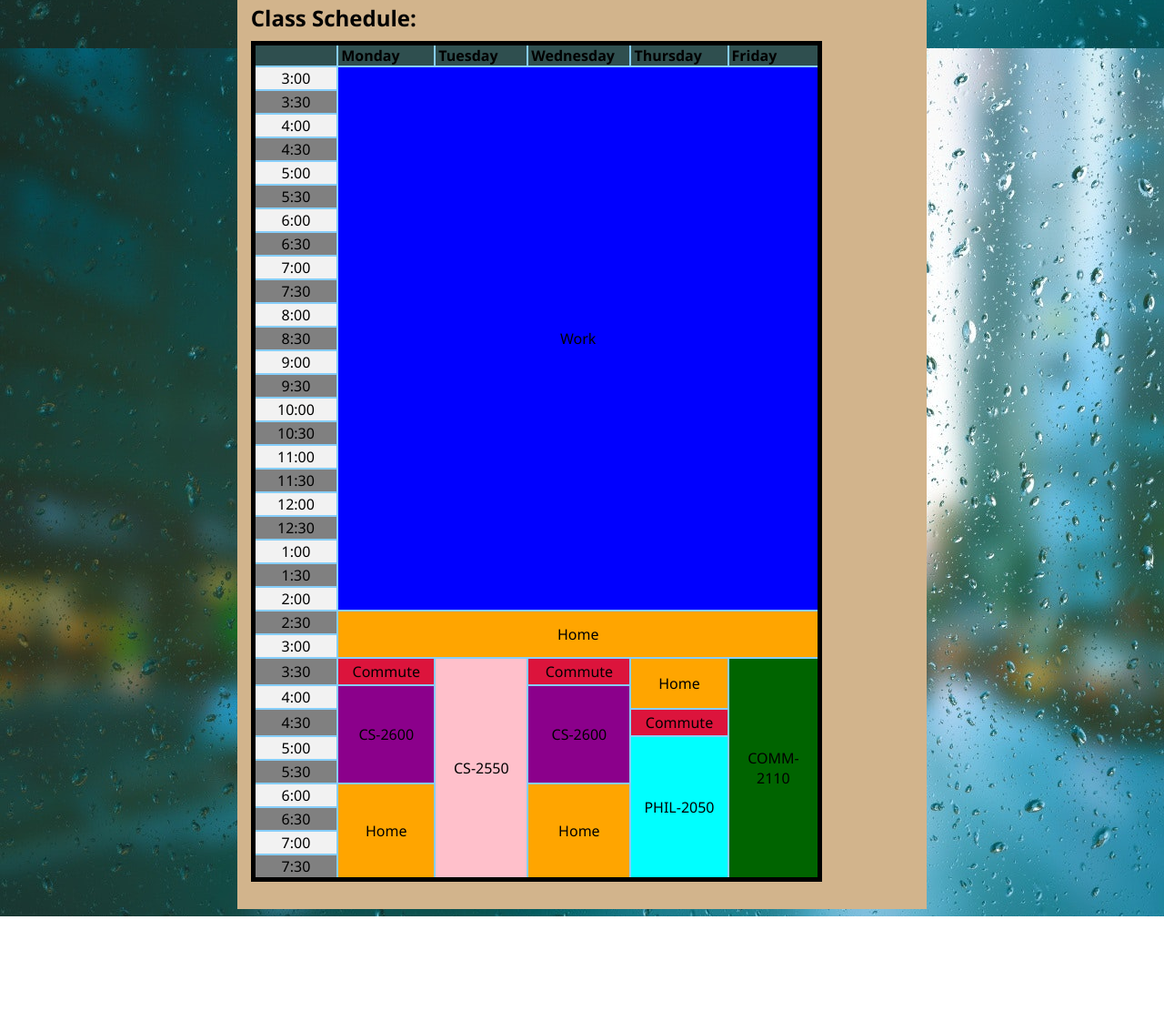
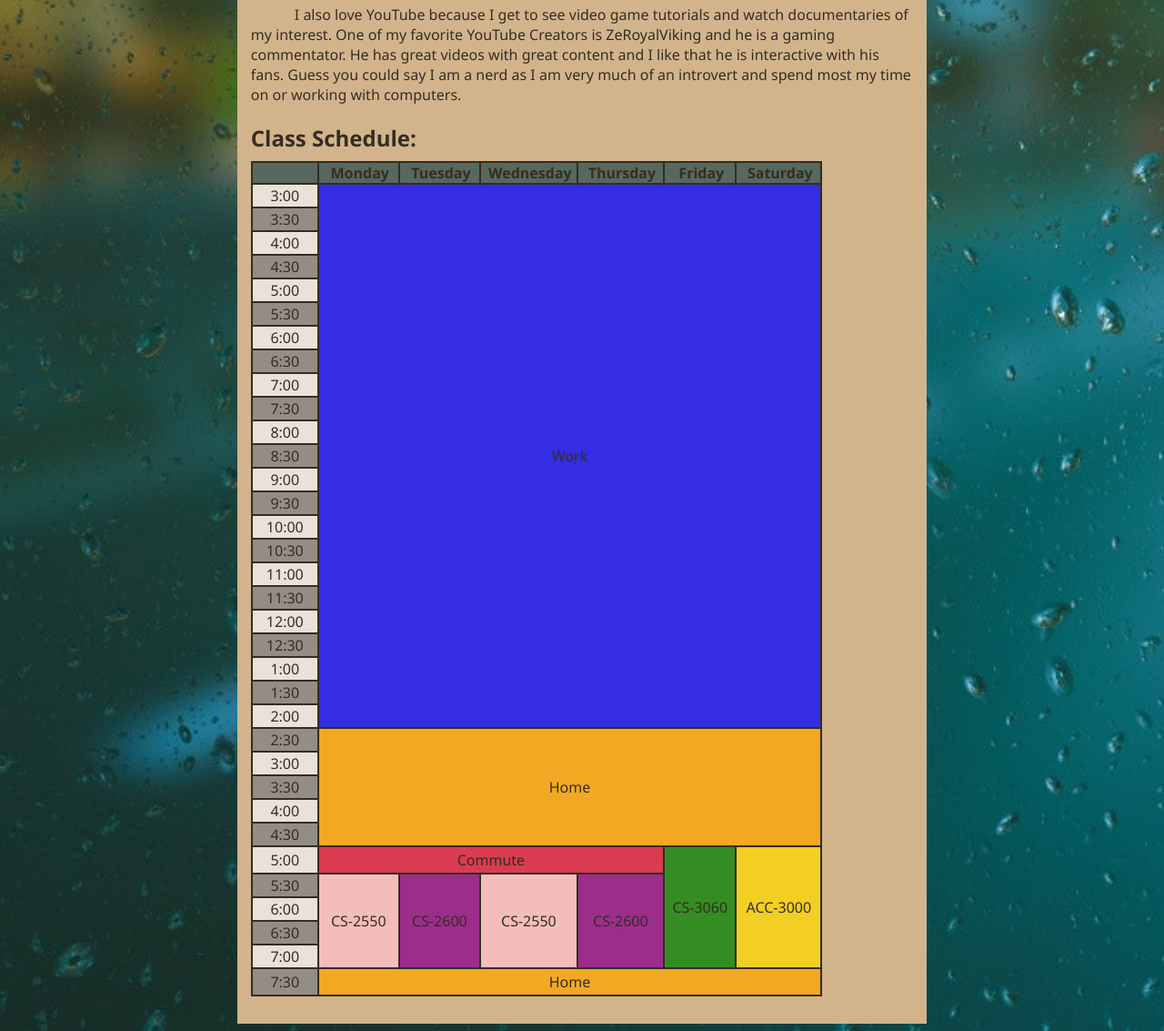
Before and after one commit to Daly995/My-Webpage, a plain HTML site: page index.html in a window 1280 px wide. Shown: the part 1147-2280 px from the top of the page at 91% size. Before the commit the page ends 2154 px from the top, so only its background shows below. Drawn offline with Linux system fonts and the light colour scheme; files that its build step writes are made by us from their sources; files whose address does not match are found by name.

Commit message:
Formatting

```diff
--- a/css/main.css
+++ b/css/main.css
@@ -1,7 +1,7 @@
 .all-sections {
     margin: 0px 15px 0px 15px;
     font-family: 'Segoe UI', Tahoma, Geneva, Verdana, sans-serif;
-    font-size: 12pt;
+    font-size: 1em;
 }
 
 a {
@@ -14,12 +14,14 @@ a:hover {
 
 body {
     background-image: url("pexels-pixabay-531880.jpg");
+    background-size: cover;
+    background-repeat: repeat;
 }
 
 .days {
     background-color: darkslategray;
     width: 120px;
-    text-align: left;
+    text-align: center;
     padding: 0px 0px 0px 3px;
 }
 
@@ -27,7 +29,12 @@ body {
     font-family: headerFont;
     src: url(Anton-Regular.ttf);
     font-weight: bold;
-    font-size: 30pt;
+    font-size: extra large;
+}
+
+main {
+    margin: 0 auto;
+    opacity: .75;
 }
 
 header {
@@ -48,8 +55,10 @@ img {
 }
 
 .name {
+    text-align: center;
     padding: 0px 0px 0px 15px;
     background-image: linear-gradient(lightskyblue, lightyellow);
+    text-decoration: underline;
 }
 
 .paragraph {
@@ -93,13 +102,6 @@ p {
     padding: 3px;
 }
 
-.comm {
-    text-align: center;
-    vertical-align: center;
-    background-color: darkgreen;
-    padding: 3px;
-}
-
 .cs2600 {
     text-align: center;
     vertical-align: center;
@@ -107,10 +109,17 @@ p {
     padding: 3px;
 }
 
-.phil {
+.cs3060 {
     text-align: center;
     vertical-align: center;
-    background-color: cyan;
+    background-color: green;
+    padding: 3px;
+}
+
+.acc3000 {
+    text-align: center;
+    vertical-align: center;
+    background-color: gold;
     padding: 3px;
 }
 
@@ -118,15 +127,14 @@ p {
     margin: 0px 100px 30px 0px;
     table-layout: fixed;
     width: 600px 900px;
-    border-collapse: collapse;
-    border-spacing: 0;
-    border: 5px solid black;
 }
 
 table,
 th,
 td {
-    border: 2px solid lightskyblue;
+    border-collapse: collapse;
+    border-spacing: 0;
+    border: 2px solid black;
 }
 
 tr:nth-child(even) {
@@ -139,7 +147,6 @@ tr:nth-child(odd) {
 
 tr {
     text-align: center;
-    border-bottom: 2px solid lightskyblue;
 }
 
 .center {
--- a/index.html
+++ b/index.html
@@ -1,9 +1,9 @@
 <!DOCTYPE html>
 <!-- EXAMPLE CODE HEADER/DISCLAIMER
 
-Project:  Project2-'About Me' CSS
+Project: Project 2 -'About Me' CSS
 Name: Ryne Dalrymple
-Submitted: 9/6/21
+Submitted: 9/16/22
 
 I declare that the following source code was written by me, or provided
 by the instructor for this project. I understand that copying source
@@ -37,7 +37,7 @@ TRICK:  select all text in this file, 'Ctrl-A', then use 'Alt-Shift-f' to format
     <title>About Ryne Dalrymple</title>
     <!-- place inline styles here-Project 2 -->
     <!-- Or, include your styles in a separate css file as follows (project 2): -->
-    <link rel="stylesheet" href="css/main.css" />
+    <link rel="stylesheet" href=".css/main.css" />
 </head>
 <div class='center'>
 
@@ -72,9 +72,12 @@ TRICK:  select all text in this file, 'Ctrl-A', then use 'Alt-Shift-f' to format
             <section class='all-sections'>
                 <h2>Personal Info:</h2>
                 <ul>
-                    <li><b>Major:</b> Computer Science</li>
+                    <li><b>Completed Major:</b> Associate in Science in University Studies</li>
+                    <li><b>Major:</b> Bachelor of Applied Science in Software Development</li>
+                    <li><b>Second Major:</b> Bachelor of Science in Technology Management</li>
+                    <li><b>Minor:</b> Computer Science</li>
                     <li><b>High School:</b> Summit Academy, Bluffdale, Utah. 2015</li>
-                    <li><b>Current year at UVU:</b> Junior</li>
+                    <li><b>Current year at UVU:</b> Senior</li>
                     <li><b>Favorite ice cream flavor:</b> Coffee</li>
                 </ul>
             </section>
@@ -84,11 +87,11 @@ TRICK:  select all text in this file, 'Ctrl-A', then use 'Alt-Shift-f' to format
                 <ol>
                     <li><i>Harry Potter</i>, <a href="https://www.jkrowling.com/" target="_blank">J.K. Rowling</a></li>
                     <li><i>Among the Hidden</i>, <a href="https://haddixbooks.com/" target="_blank">Margaret Peterson
-                        Haddix</a>
+                            Haddix</a>
                     </li>
                     <li><i>Fablehaven</i>, <a href="http://brandonmull.com/" target="_blank">Brandon Mull</a></li>
                     <li><i>Dragon Slayers' Academy</i>, <a href="https://www.katemcmullan.com/" target="_blank">Kate
-                        McMullan</a>
+                            McMullan</a>
                     </li>
                     <li><i>Artemis Fowl</i>, <a href="https://www.eoincolfer.com/" target="_blank">Eoin Colfer</a></li>
                 </ol>
@@ -130,10 +133,11 @@ TRICK:  select all text in this file, 'Ctrl-A', then use 'Alt-Shift-f' to format
                         <th class='days'>Wednesday</th>
                         <th class='days'>Thursday</th>
                         <th class='days'>Friday</th>
+                        <th class='days'>Saturday</th>
                     </tr>
                     <tr>
                         <td>3:00</td>
-                        <td class='work' colspan=" 5 " rowspan="23 ">Work</td>
+                        <td class='work' colspan="6" rowspan="23">Work</td>
                     </tr>
                     <tr>
                         <td>3:30</td>
@@ -203,40 +207,35 @@ TRICK:  select all text in this file, 'Ctrl-A', then use 'Alt-Shift-f' to format
                     </tr>
                     <tr>
                         <td>2:30</td>
-                        <td class='home' colspan="5 " rowspan="2 ">Home</td>
+                        <td class='home' colspan="6" rowspan="5">Home</td>
                     </tr>
                     <tr>
                         <td>3:00</td>
                     </tr>
                     <tr>
                         <td>3:30</td>
-                        <td class='commute'>Commute</td>
-                        <td class='cs2550' rowspan="9 ">CS-2550</td>
-                        <td class='commute'>Commute</td>
-                        <td class='home' rowspan="2 ">Home</td>
-                        <td class='comm' rowspan="9 ">COMM-2110</td>
                     </tr>
                     <tr>
                         <td>4:00</td>
-                        <td class='cs2600' rowspan="4 ">CS-2600</td>
-                        <td class='cs2600' rowspan="4 ">CS-2600</td>
                     </tr>
                     <tr>
                         <td>4:30</td>
-                        <td class='commute'>Commute</td>
                     </tr>
                     <tr>
                         <td>5:00</td>
-                        <td class='phil' rowspan="6 ">PHIL-2050</td>
-
+                        <td class='commute' colspan="4">Commute</td>
+                        <td class='cs3060' rowspan="5">CS-3060</td>
+                        <td class='acc3000' rowspan="5">ACC-3000</td>
                     </tr>
                     <tr>
                         <td>5:30</td>
+                        <td class='cs2550' rowspan="4">CS-2550</td>
+                        <td class='cs2600' rowspan="4">CS-2600</td>
+                        <td class='cs2550' rowspan="4">CS-2550</td>
+                        <td class='cs2600' rowspan="4">CS-2600</td>
                     </tr>
                     <tr>
                         <td>6:00</td>
-                        <td class='home' rowspan="4 ">Home</td>
-                        <td class='home' rowspan="4 ">Home</td>
                     </tr>
                     <tr>
                         <td>6:30</td>
@@ -246,6 +245,7 @@ TRICK:  select all text in this file, 'Ctrl-A', then use 'Alt-Shift-f' to format
                     </tr>
                     <tr>
                         <td>7:30</td>
+                        <td class='home' colspan="6">Home</td>
                     </tr>
                 </table>
             </section>
```
